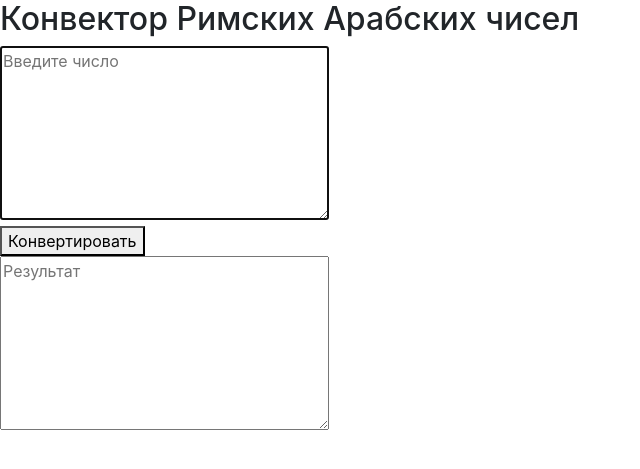
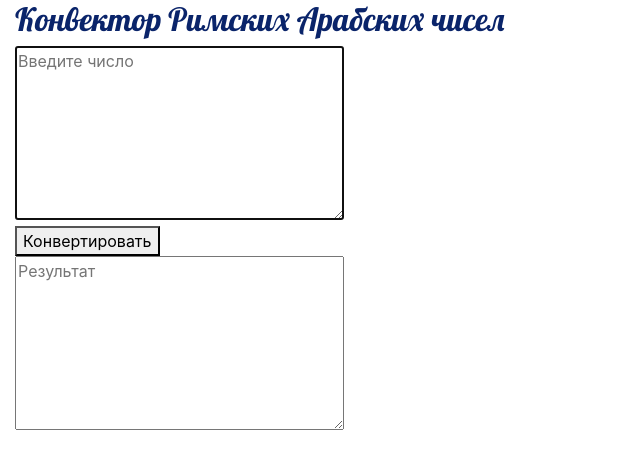
Before and after one commit to KomishevEvgenyy/Converter_arabic_to_roman, a Django app: template template/conversion/base.html in a window 1280 px wide. Shown: the top 469 px of the page, without its empty margins (0-640 px from the left). Run offline with Django 3.2, Linux system fonts and the light colour scheme; the template is opened without the code that fills it, so the values that code supplies are empty; some libraries are stand-ins or nearby versions.

Commit message:
static files connected

```diff
--- a/converter/urls.py
+++ b/converter/urls.py
@@ -1,9 +1,11 @@
 from django.contrib import admin
 from django.urls import path, include
+from django.conf.urls.static import static
+
 
 
 urlpatterns = [
-    #path('grappelli/', include('grappelli.urls')),
+    path('grappelli/', include('grappelli.urls')),
     path('admin/', admin.site.urls),
     path('', include('conversion.urls', namespace='conversion')),
 ]
--- /dev/null
+++ b/static/css/styles.css
@@ -0,0 +1,7 @@
+h2{
+    color: #0A246A;
+    font-family: 'Lobster';
+}
+body{
+    padding-left: 15px;
+}
--- a/template/conversion/base.html
+++ b/template/conversion/base.html
@@ -1,11 +1,13 @@
 <!DOCTYPE html>
+{% load static %}
 <html lang="en">
 <head>
     <meta charset="UTF-8">
     <meta name="viewport" content="width=device-width, initial-scale=1">
 
     <link rel="stylesheet" href="https://stackpath.bootstrapcdn.com/bootstrap/4.4.1/css/bootstrap.min.css" integrity="sha384-Vkoo8x4CGsO3+Hhxv8T/Q5PaXtkKtu6ug5TOeNV6gBiFeWPGFN9MuhOf23Q9Ifjh" crossorigin="anonymous">
-
+    <link href="https://fonts.googleapis.com/css?family=Lobster&subset=latin,cyrillic" rel="stylesheet" type="text/css">
+    <link href="{% static 'css/styles.css' %}" rel="stylesheet">
     <title>Конвектор</title>
 </head>
 <body>
@@ -24,8 +26,6 @@
         </div>
     </form>
 
-<script src="https://code.jquery.com/jquery-3.4.1.slim.min.js" integrity="sha384-J6qa4849blE2+poT4WnyKhv5vZF5SrPo0iEjwBvKU7imGFAV0wwj1yYfoRSJoZ+n" crossorigin="anonymous"></script>
-<script src="https://cdn.jsdelivr.net/npm/popper.js@1.16.0/dist/umd/popper.min.js" integrity="sha384-Q6E9RHvbIyZFJoft+2mJbHaEWldlvI9IOYy5n3zV9zzTtmI3UksdQRVvoxMfooAo" crossorigin="anonymous"></script>
-<script src="https://stackpath.bootstrapcdn.com/bootstrap/4.4.1/js/bootstrap.min.js" integrity="sha384-wfSDF2E50Y2D1uUdj0O3uMBJnjuUD4Ih7YwaYd1iqfktj0Uod8GCExl3Og8ifwB6" crossorigin="anonymous"></script>
+
 </body>
 </html>
```
Also changed, not shown: converter/settings.py (+9 -1 lines).
